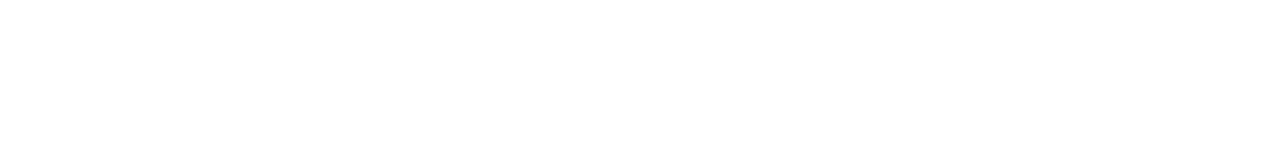
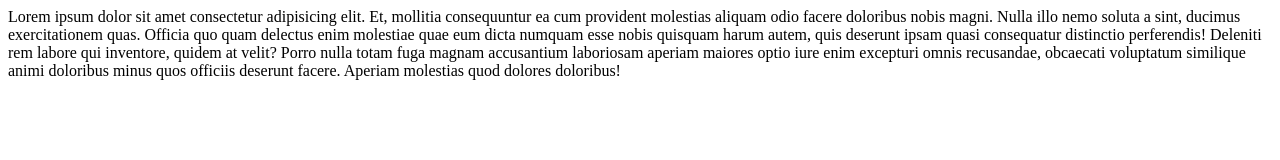
Before and after one commit to jllanos1998/git-curso, a plain HTML site: page imagenes/imagenes.html in a window 1280 px wide. Drawn offline with Linux system fonts and the light colour scheme.

```diff
--- a/imagenes/imagenes.html
+++ b/imagenes/imagenes.html
@@ -8,6 +8,8 @@
     <title>Document</title>
 </head>
 <body>
-
+    Lorem ipsum dolor sit amet consectetur adipisicing elit. Et, mollitia consequuntur ea cum provident molestias aliquam odio facere doloribus nobis magni. Nulla illo nemo soluta a sint, ducimus exercitationem quas.
+    Officia quo quam delectus enim molestiae quae eum dicta numquam esse nobis quisquam harum autem, quis deserunt ipsam quasi consequatur distinctio perferendis! Deleniti rem labore qui inventore, quidem at velit?
+    Porro nulla totam fuga magnam accusantium laboriosam aperiam maiores optio iure enim excepturi omnis recusandae, obcaecati voluptatum similique animi doloribus minus quos officiis deserunt facere. Aperiam molestias quod dolores doloribus!
 </body>
 </html>
```
Also changed, not shown: 1 other file.
